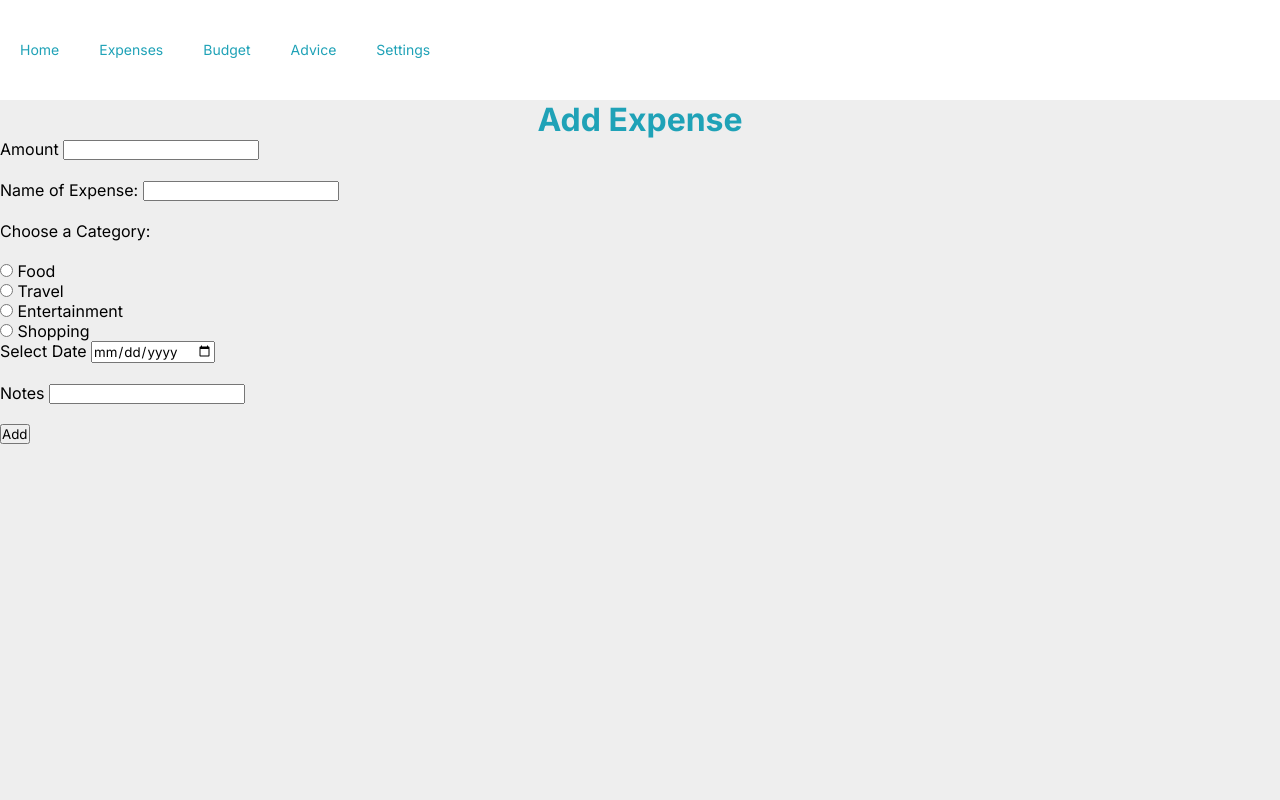
After one commit to chelsnn/Budget-App, a Flask app: page /addExpense in a window 1280 px wide. The commit adds this page. Run offline with Flask 3, Linux system fonts and the light colour scheme.

Commit message:
successfully created addExpense page that redirects back to expenses

```diff
--- a/app.py
+++ b/app.py
@@ -1,4 +1,5 @@
-from flask import Flask, render_template
+from flask import Flask, render_template, request, redirect, url_for
+
 
 app = Flask(__name__)
 
@@ -11,9 +12,21 @@ def expenses():
     return render_template('expenses.html')
 
 @app.route('/homepage')
-def expenses():
+def homepage():
     return render_template('homepage.html')
+
+@app.route('/addExpense', methods=['GET', 'POST'])
+def addExpense():
+    if request.method == 'POST':
+        amount = request.form.get('amount')
+        expenseName = request.form.get('expenseName')
+        category = request.form.get('categories')
+        date = request.form.get('date')
+        notes = request.form.get('notes')
+
+        return redirect(url_for('expenses'))
+    return render_template('addExpense.html')
 
 
 if __name__ == '__main__':
-    app.run(debug=True)
+    app.run(debug=True, host="0.0.0.0")
--- /dev/null
+++ b/templates/addExpense.html
@@ -0,0 +1,40 @@
+<html>
+<head><title>Budget App</title></head>
+<body>
+    {% include 'navbar.html' %}
+    <h1>Add Expense</h1>
+   <form action="/addExpense" method="POST">
+        <label id="amount">Amount</label>
+        <input type="number" id="amountInput"></input>
+        <br></br>
+
+        <label id="expenseName">Name of Expense:</label>
+        <input type="text"></input>
+        <br></br>
+
+        <label id="categories">Choose a Category:</label>
+        <br></br>
+
+        <input type="radio" id="food" name="categories" value="food" required>
+        <label for="food">Food</label><br>
+
+        <input type="radio" id="travel" name="categories" value="travel">
+        <label for="transport">Travel</label><br>
+
+        <input type="radio" id="entertainment" name="categories" value="entertainment">
+        <label for="entertainment">Entertainment</label><br>
+
+        <input type="radio" id="shopping" name="categories" value="shopping">
+        <label for="shopping">Shopping</label><br>
+
+        <label id="date">Select Date</label>
+        <input type="date" id="date">
+        <br></br>
+        <label id="notes">Notes</label>
+        <input type="text"></input>
+        <br></br>
+        <button type="submit">Add</button>
+        <br></br>
+    </form>
+</body>
+</html>
--- a/templates/expenses.html
+++ b/templates/expenses.html
@@ -3,5 +3,6 @@
 <body>
     {% include 'navbar.html' %}
     <h1>Expenses</h1>
+    <a href="{{ url_for('addExpense') }}">Add Expense</a>
 </body>
 </html>
```
